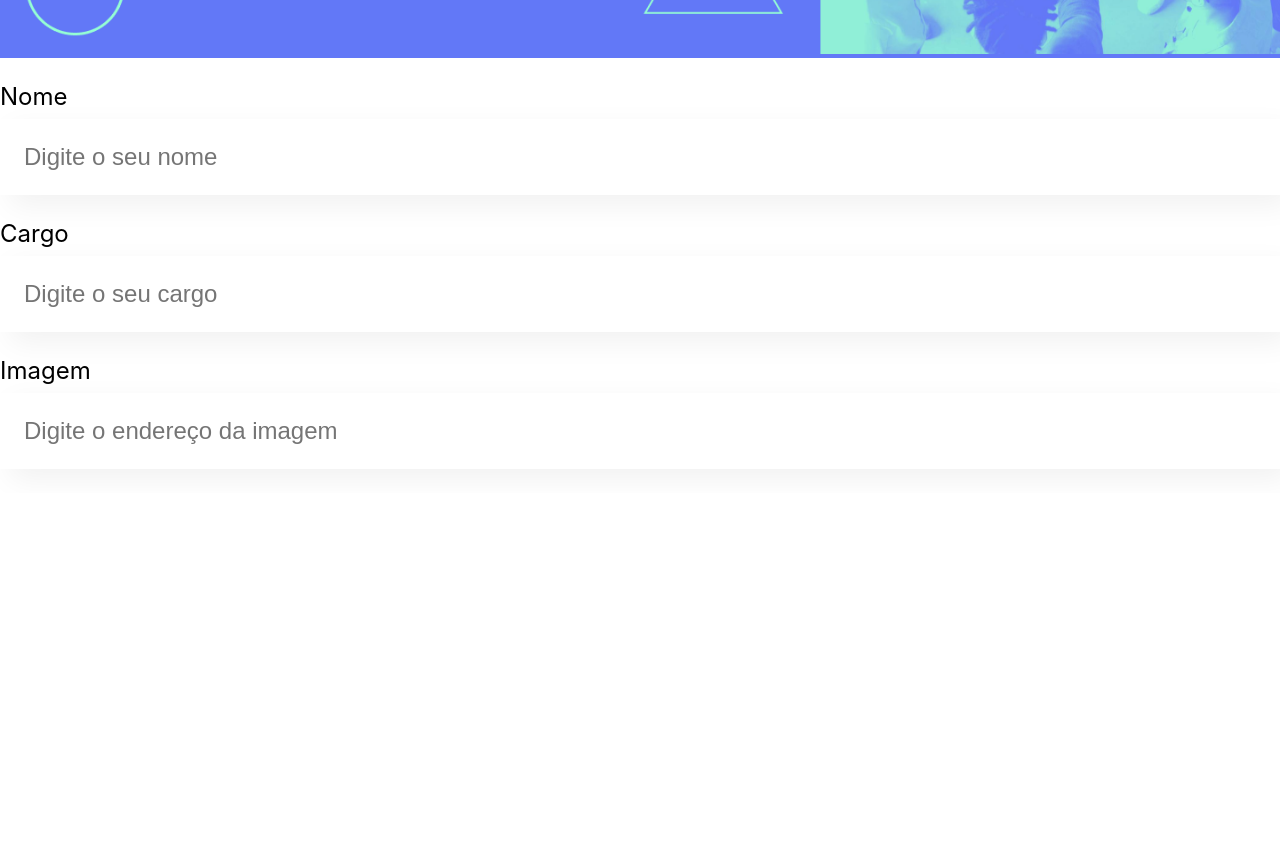
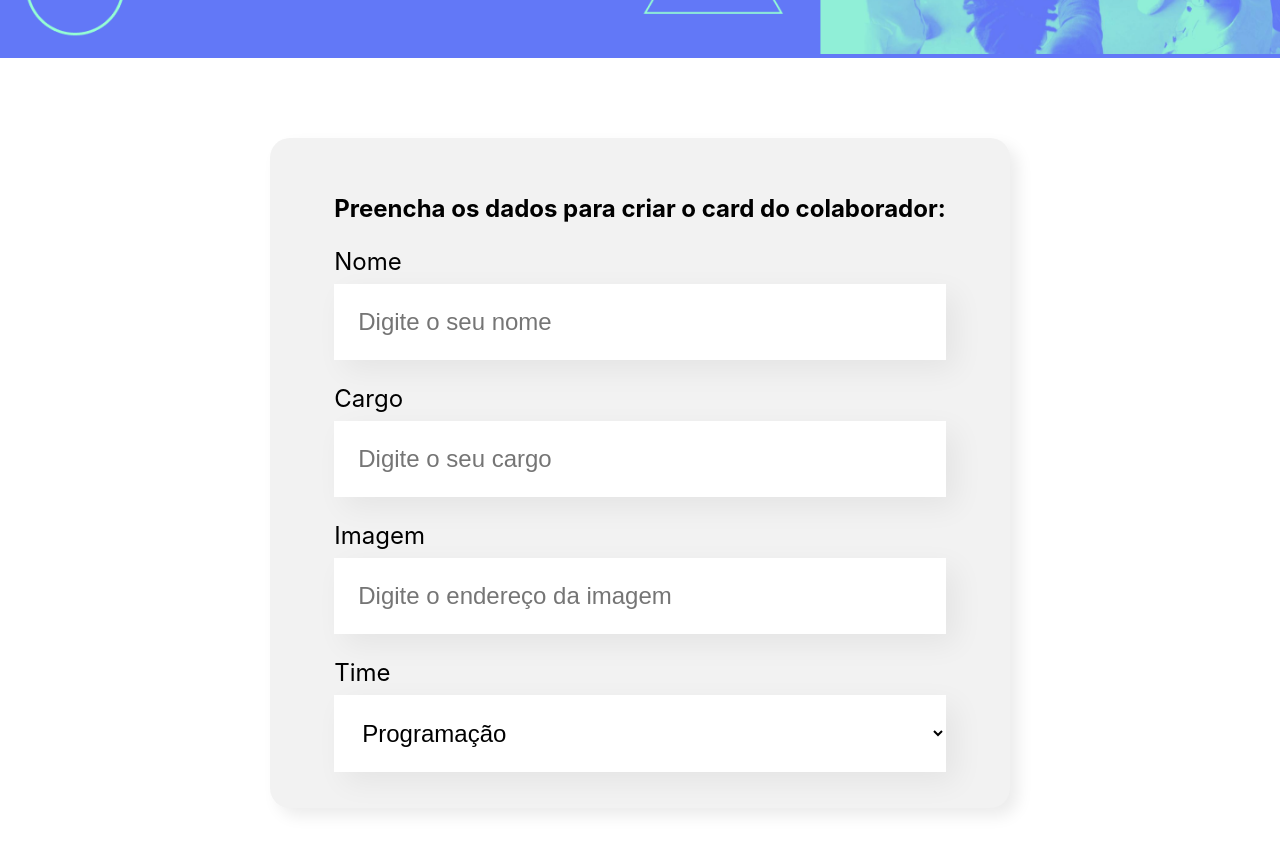
Before and after one commit to GABRIEL-ASSYS/Organo, a React (Create React App) app: page / in a window 1280 px wide. Shown: the part 440-1292 px from the top of the page. Before the commit the page ends 933 px from the top, so only its background shows below. Built offline with nearby package versions, Linux system fonts and the light colour scheme.

Commit message:
adicionando Lista Suspensa

```diff
--- a/src/App.js
+++ b/src/App.js
@@ -1,13 +1,11 @@
 import Banner from './componentes/Banner/Banner';
-import CampoTexto from './componentes/CampoTexto';
+import Formulario from './componentes/Formulario';
 
 function App() {
   return (
     <div className="App">
       <Banner/>
-      <CampoTexto label="Nome" placeholder="Digite o seu nome"/>
-      <CampoTexto label="Cargo" placeholder="Digite o seu cargo"/>
-      <CampoTexto label="Imagem" placeholder="Digite o endereço da imagem"/>
+      <Formulario/>
     </div>
   );
 }
--- /dev/null
+++ b/src/componentes/ListaSuspensa/ListaSuspensa.css
@@ -0,0 +1,15 @@
+.lista-suspensa label {
+    display: block;
+    margin-bottom: 8px;
+    font-size: 24px;
+}
+
+.lista-suspensa select {
+    background-color: #FFFF;
+    box-shadow: 10px 10px 30px rgba(0, 0, 0, 0.06);
+    width: 100%;
+    border: none;
+    font-size: 24px;
+    padding: 24px;
+    box-sizing: border-box;
+}
--- /dev/null
+++ b/src/componentes/ListaSuspensa/index.js
@@ -0,0 +1,15 @@
+import './ListaSuspensa.css'
+
+const ListaSuspensa = (props) => {
+
+    return (
+        <div className='lista-suspensa'>
+            <label>{props.label}</label>
+            <select>
+                {props.itens.map(item => <option key={item}>{item}</option>)}
+            </select>
+        </div>
+    )
+}
+
+export default ListaSuspensa
```
